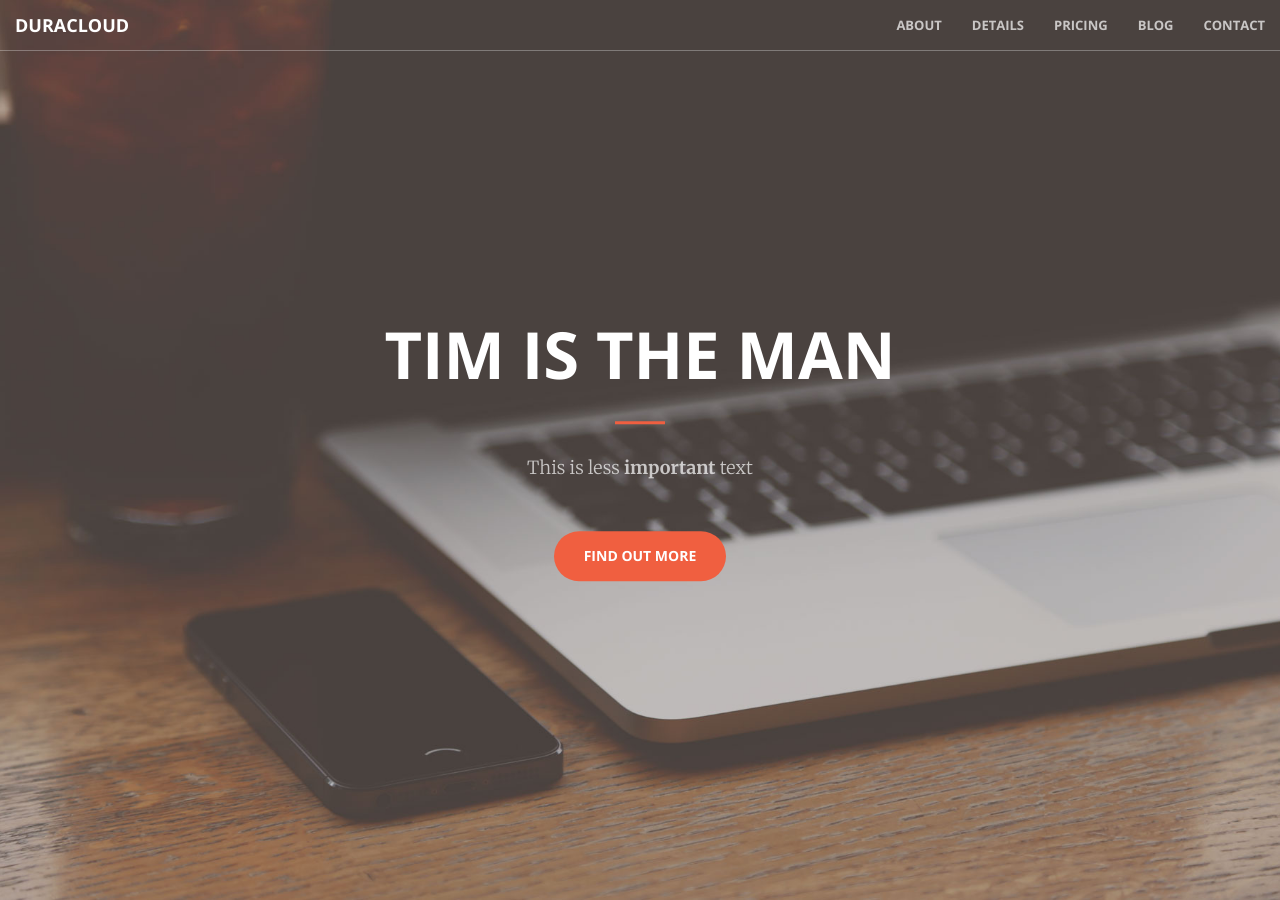
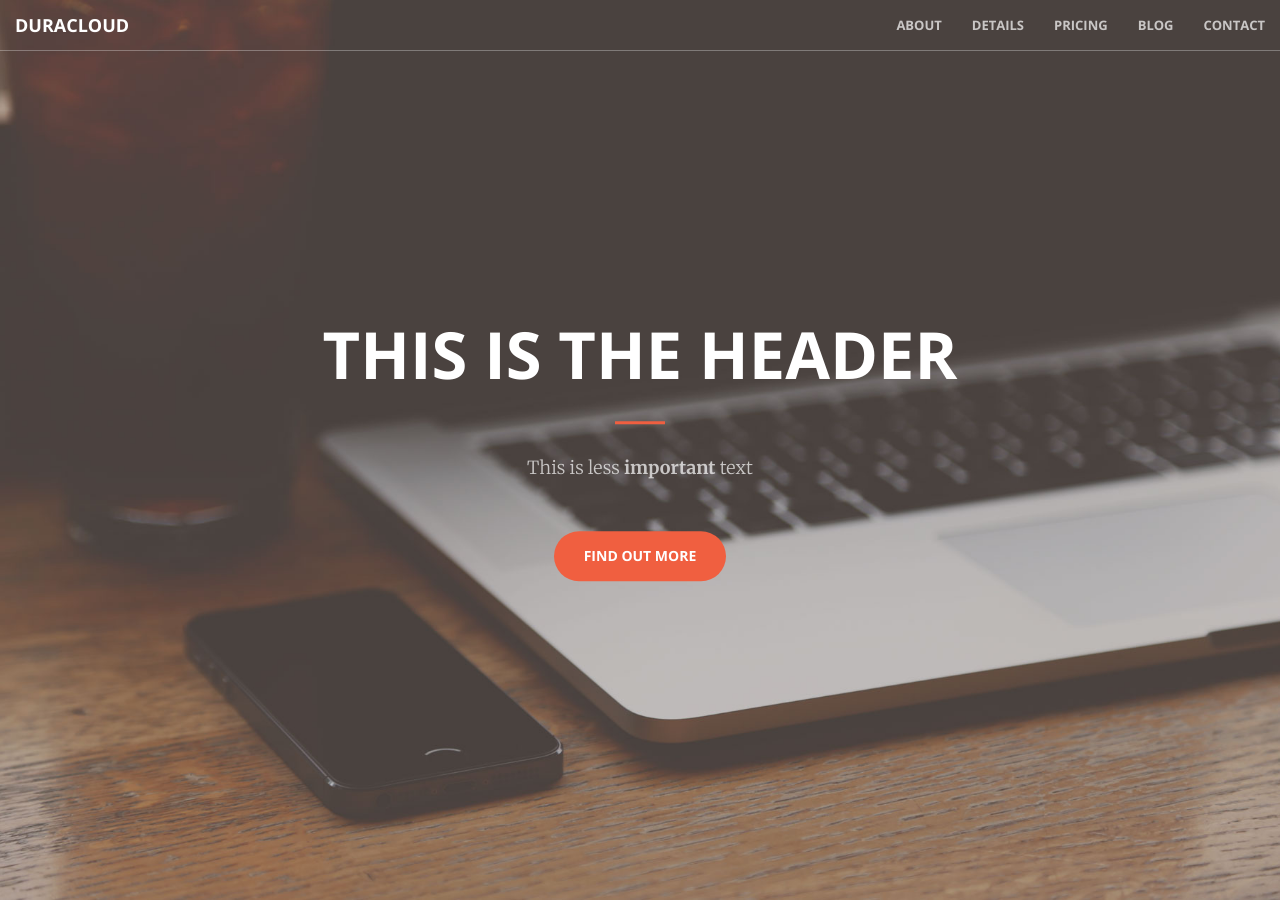
Before and after one commit to bbranan/cannontest, a Jekyll site: the page built from index.html, in a window 1280 px wide and 900 px high. Built offline with Jekyll 4.4.1, drawn with Linux system fonts in a browser that asks for light colours.

Commit message:
Updated 'index.html' via CloudCannon

```diff
--- a/index.html
+++ b/index.html
@@ -6,7 +6,7 @@ title: Main Page
 <header>
   <div class="header-content">
     <div class="header-content-inner">
-      <h1 class="editable">Tim is the man</h1>
+      <h1 class="editable">this is the header</h1>
       <hr />
       <p class="editable">This is less <strong>important </strong>text</p>
       <a href="#about" class="btn btn-primary btn-xl page-scroll">Find Out More</a>
```
